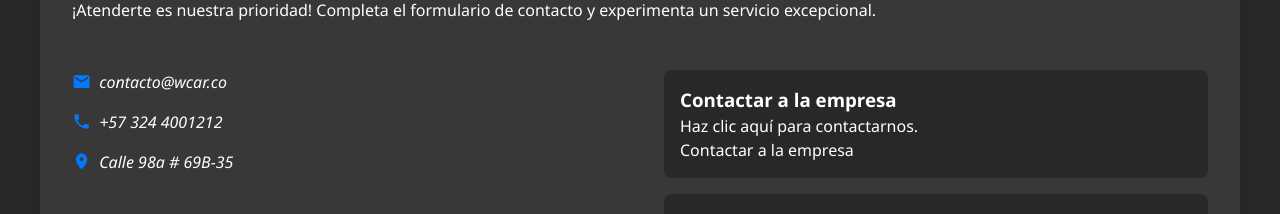
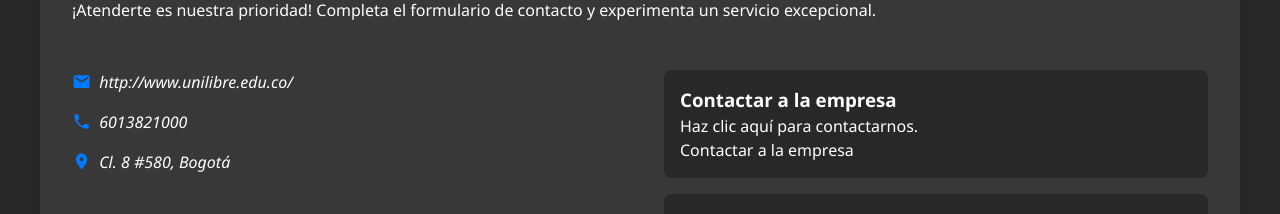
Before and after one commit to JhojanLT/FindYourCar, a React (Vite) app: page /Contact in a window 1280 px wide. Shown: the part 170-384 px from the top of the page. Built offline with nearby package versions, Linux system fonts and the light colour scheme.

Commit message:
Detalles

```diff
--- a/src/components/ContactForm/ContactForm.jsx
+++ b/src/components/ContactForm/ContactForm.jsx
@@ -38,18 +38,18 @@ function ContactForm() {
             <li>
               <MdEmail className={styles.icon} />
               <a className={styles.contactLink} href="mailto:contacto@wcar.co">
-                contacto@wcar.co
+                http://www.unilibre.edu.co/
               </a>
             </li>
             <li>
               <MdPhone className={styles.icon} />
               <a className={styles.contactLink} href="tel:+57324400212">
-                +57 324 4001212
+                6013821000
               </a>
             </li>
             <li>
               <MdLocationOn className={styles.icon} />
-              Calle 98a # 69B-35
+              Cl. 8 #580, Bogotá
             </li>
           </ul>
         </address>
```
